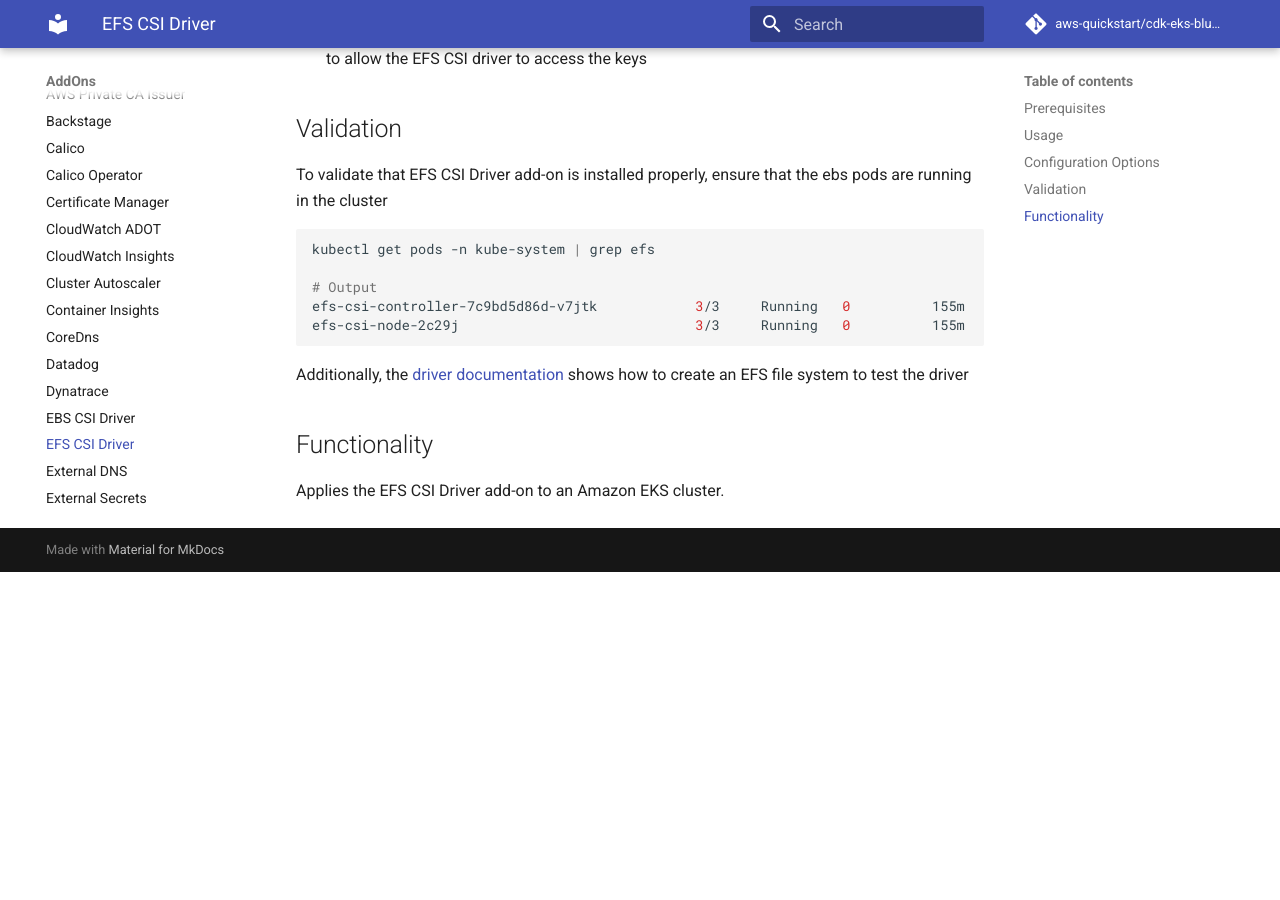
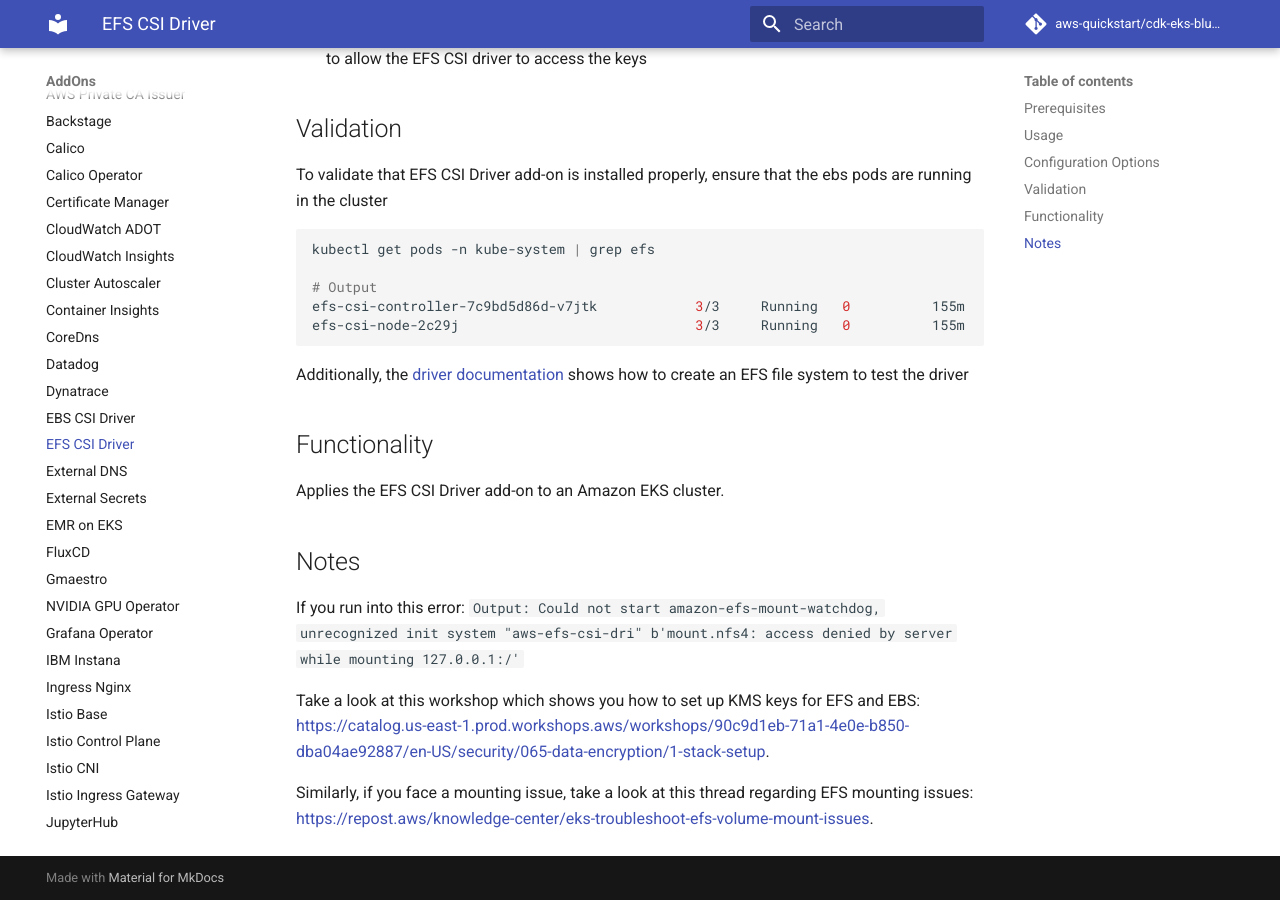
Before and after one commit to aws-quickstart/cdk-eks-blueprints, an MkDocs documentation site: the page built from docs/addons/efs-csi-driver.md, in a window 1280 px wide and 900 px high, scrolled down 1237 px. Built offline with MkDocs 1.6.1 and Material for MkDocs 9.7.7, drawn with Linux system fonts in a browser that asks for light colours; comment, search, counter and statistics services are not loaded; before the commit the page ends 1809 px from its top, so only the background shows below that.

Commit message:
Add EFS driver notes (#1060)
* Add EFS driver notes

* Remove reference to github issue

```diff
--- a/docs/addons/efs-csi-driver.md
+++ b/docs/addons/efs-csi-driver.md
@@ -57,3 +57,11 @@
 ## Functionality
 
 Applies the EFS CSI Driver add-on to an Amazon EKS cluster.
+
+## Notes
+
+If you run into this error: `Output: Could not start amazon-efs-mount-watchdog, unrecognized init system "aws-efs-csi-dri" b'mount.nfs4: access denied by server while mounting 127.0.0.1:/'`
+
+Take a look at this workshop which shows you how to set up KMS keys for EFS and EBS: <https://catalog.us-east-1.prod.workshops.aws/workshops/90c9d1eb-71a1-4e0e-b850-dba04ae92887/en-US/security/065-data-encryption/1-stack-setup>.
+
+Similarly, if you face a mounting issue, take a look at this thread regarding EFS mounting issues: <https://repost.aws/knowledge-center/eks-troubleshoot-efs-volume-mount-issues>.
```
